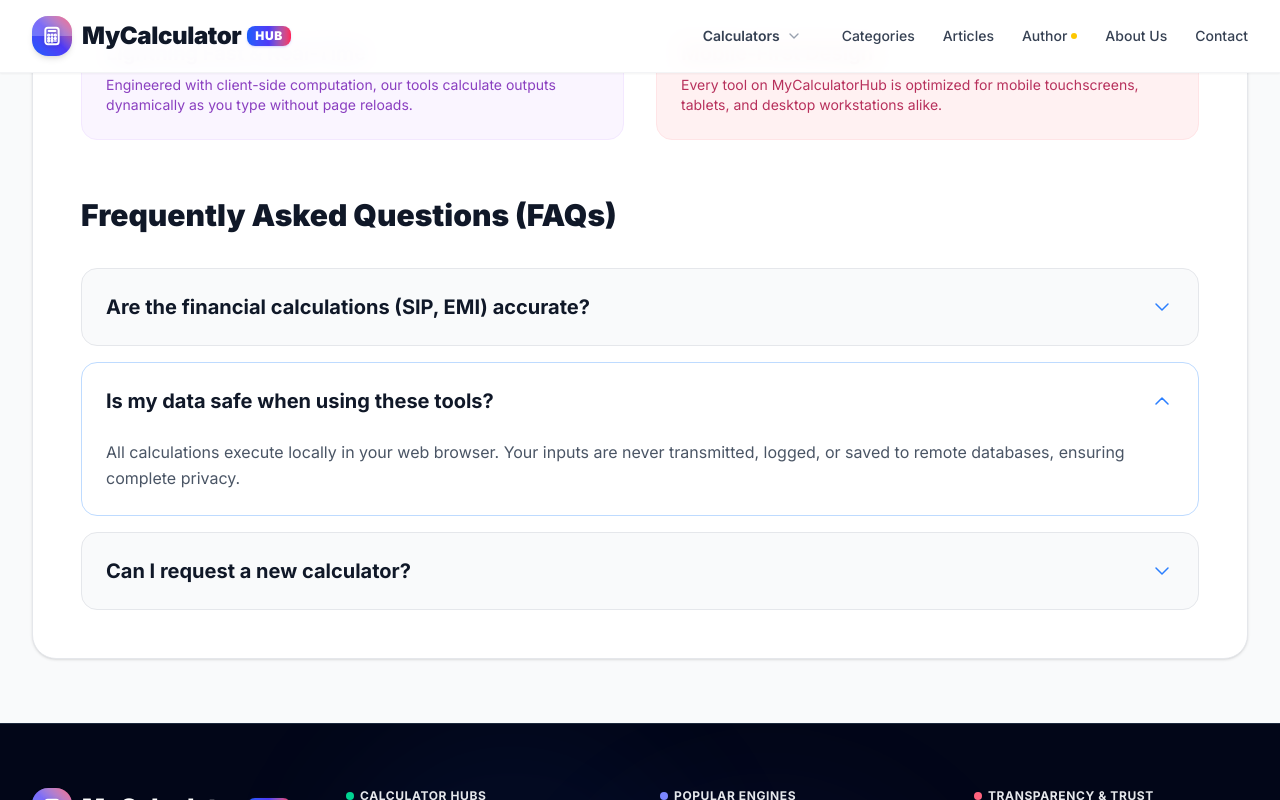
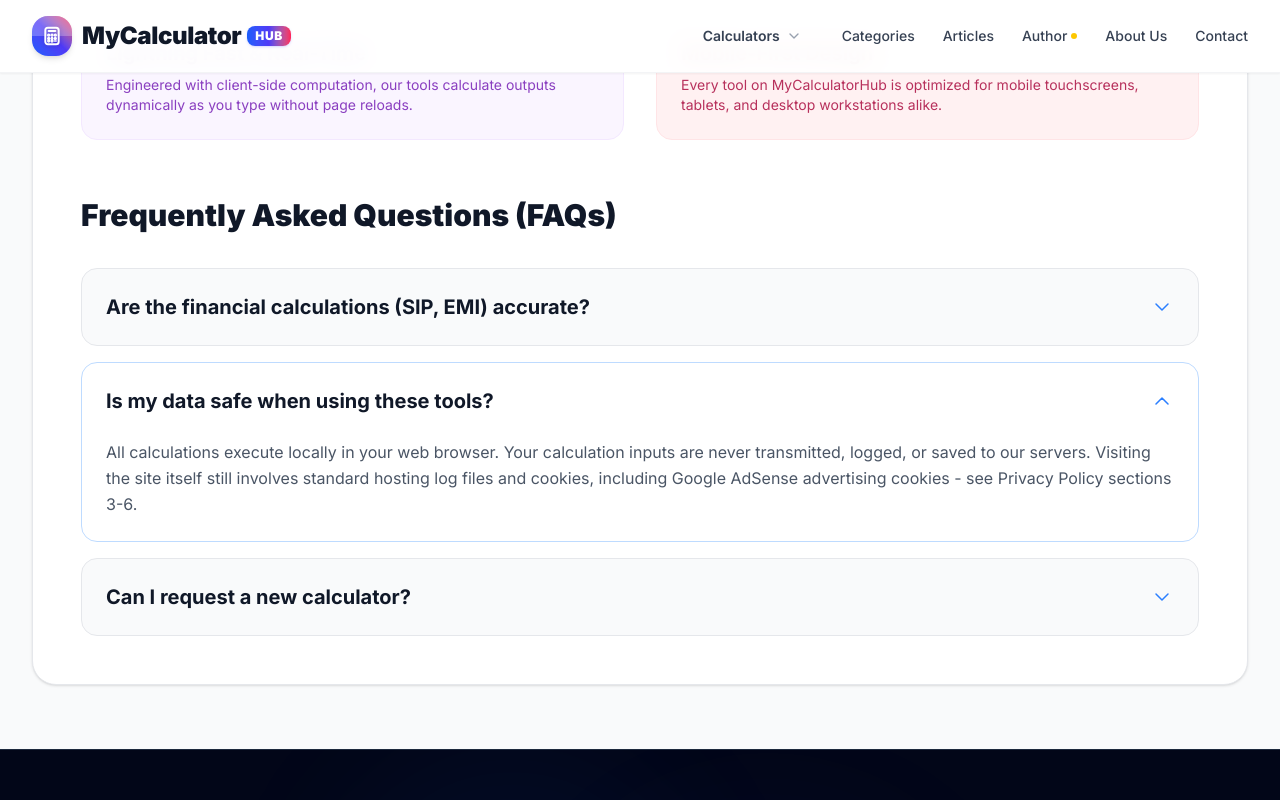
Before and after one commit to asbusiness276-cyber/my-calculator-hub, a Next.js app: page / in a window 1280 px wide. Both pictures are taken after a click on the heading "Is my data safe when using these tools?". Shown: the part 3665-4465 px from the top of the page. Built offline with nearby package versions, Linux system fonts and the light colour scheme.

Commit message:
fix: scope privacy claims to calculation inputs, not all server logging

```diff
--- a/src/app/page.tsx
+++ b/src/app/page.tsx
@@ -89,7 +89,7 @@ export default function Home() {
             "name": "Is my data safe when using these tools?",
             "acceptedAnswer": {
               "@type": "Answer",
-              "text": "All calculations execute locally in your web browser. Your inputs are never transmitted, logged, or saved to remote databases, ensuring complete privacy.",
+              "text": "All calculations execute locally in your web browser. Your calculation inputs are never transmitted, logged, or saved to our servers. Visiting the site itself still involves standard hosting log files and cookies, including Google AdSense advertising cookies - see Privacy Policy sections 3-6.",
             },
           },
           {
@@ -400,7 +400,7 @@ export default function Home() {
                 </div>
                 <div className="bg-emerald-50/60 p-4 rounded-2xl border border-emerald-100">
                   <div className="text-2xl font-black text-emerald-600">100% In-Browser</div>
-                  <div className="text-xs text-emerald-900/70 font-semibold mt-0.5">Zero Server Logging</div>
+                  <div className="text-xs text-emerald-900/70 font-semibold mt-0.5">No Input Logging</div>
                 </div>
                 <div className="bg-purple-50/60 p-4 rounded-2xl border border-purple-100 col-span-2 sm:col-span-1">
                   <div className="text-2xl font-black text-purple-600">49 Guides</div>
@@ -473,7 +473,7 @@ export default function Home() {
                   </span>
                 </summary>
                 <div className="px-6 pb-6 text-gray-600 leading-relaxed text-sm md:text-base">
-                  <p>All calculations execute locally in your web browser. Your inputs are never transmitted, logged, or saved to remote databases, ensuring complete privacy.</p>
+                  <p>All calculations execute locally in your web browser. Your calculation inputs are never transmitted, logged, or saved to our servers. Visiting the site itself still involves standard hosting log files and cookies, including Google AdSense advertising cookies - see Privacy Policy sections 3-6.</p>
                 </div>
               </details>
 
```
